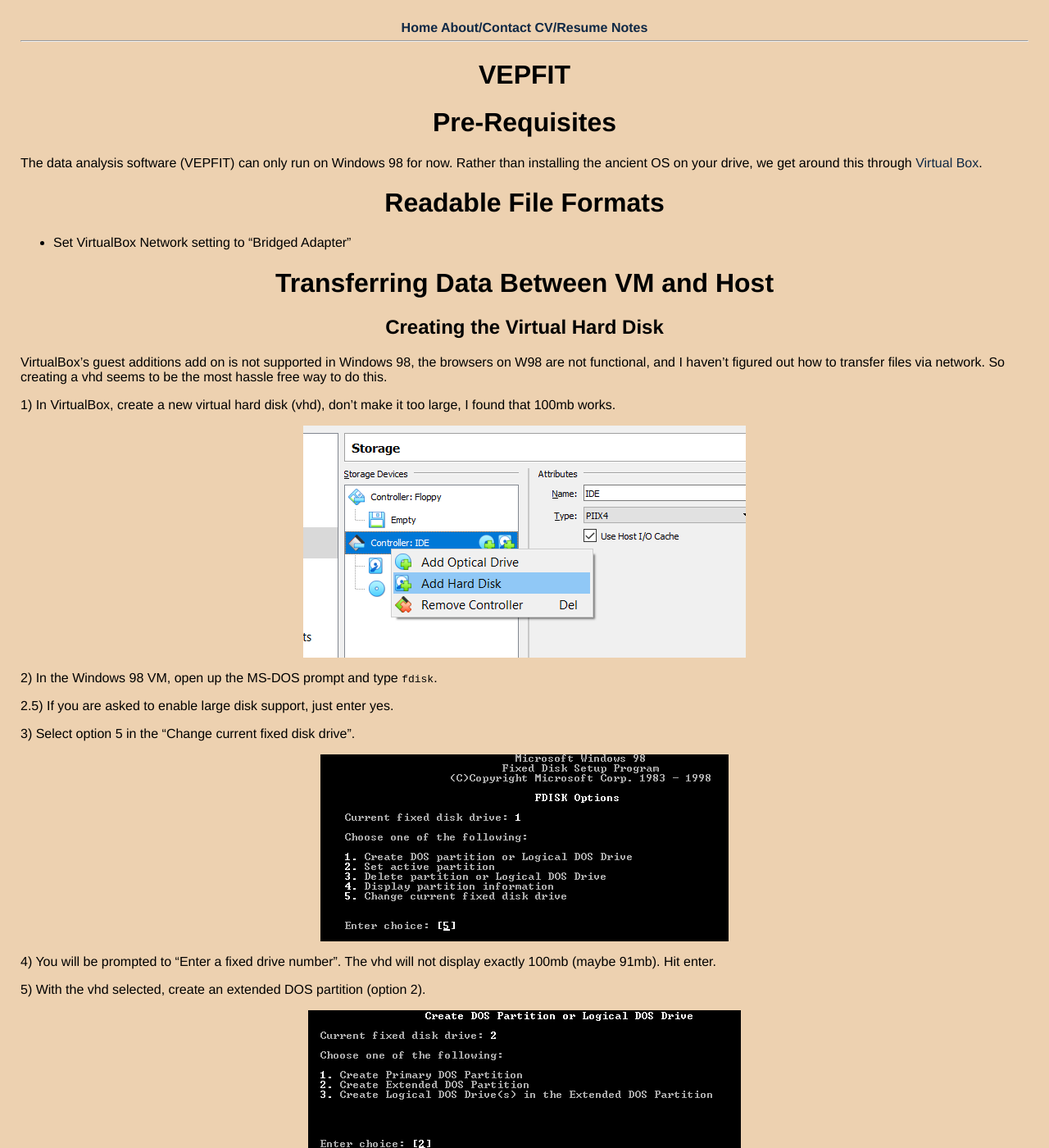
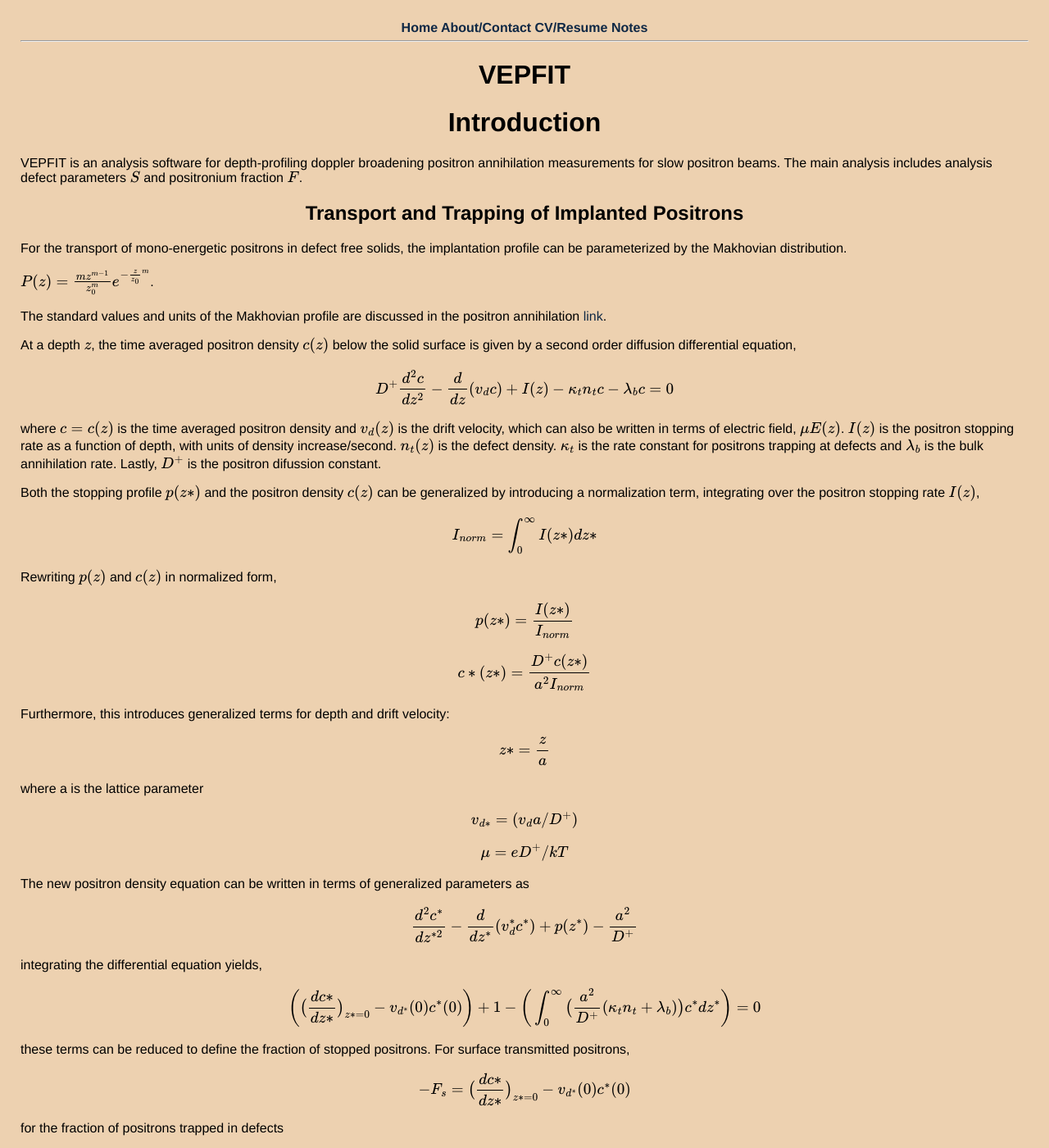
Before and after one commit to thaihangchung7/thaihangchung7.github.io, a Jekyll site: the page built from _notes/vepfit.md, in a window 1280 px wide and 1400 px high. Shown: the whole window at 82% size. Built offline with Jekyll 4.4.1, drawn with Linux system fonts in a browser that asks for light colours; formulas are drawn with MathJax 3; some of the changed text lies outside the part shown.

````diff
--- a/_notes/vepfit.md
+++ b/_notes/vepfit.md
@@ -4,17 +4,108 @@
 category: notes
 ---
 
-# Pre-Requisites
+# Introduction
+
+VEPFIT is an analysis software for depth-profiling doppler broadening positron annihilation measurements for slow positron beams. The main analysis includes analysis defect parameters $$S$$ and positronium fraction $$F$$.
+
+## Transport and Trapping of Implanted Positrons
+
+For the transport of mono-energetic positrons in defect free solids, the implantation profile can be parameterized by the Makhovian distribution.
+
+$$ P(z) = \frac{m z^{m-1}}{z_{0}^{m}} e^{-\frac{z}{z_{0}}^m}$$.
+
+The standard values and units of the Makhovian profile are discussed in the positron annihilation [link](/notes/PositronAS.html#PositronImplantationProfile).
+
+At a depth $$z$$, the time averaged positron density $$c(z)$$ below the solid surface is given by a second order diffusion differential equation,
+
+$$ D^{+} \frac{d^{2} c}{dz^{2}} - \frac{d}{dz} (v_{d} c) + I(z) - \kappa_{t} n_{t} c - \lambda_{b} c = 0 $$
+
+where $$c=c(z)$$ is the time averaged positron density and $$v_{d}(z)$$ is the drift velocity, which can also be written in terms of electric field, $$\mu E(z)$$. $$I(z)$$ is the positron stopping rate as a function of depth, with units of density increase/second. $$n_{t}(z)$$ is the defect density. $$\kappa_{t}$$ is the rate constant for positrons trapping at defects and $$\lambda_{b}$$ is the bulk annihilation rate. Lastly, $$D^{+}$$ is the positron difussion constant.
+
+Both the stopping profile $$p(z*)$$ and the positron density $$c(z)$$ can be generalized by introducing a normalization term, integrating over the positron stopping rate $$I(z)$$,
+
+$$ I_{norm} = \int_{0}^{\infty} I(z*) dz* $$
+
+Rewriting $$p(z)$$ and $$c(z)$$ in normalized form,
+
+$$p(z*) = \frac{I(z*)}{I_{norm}}$$
+
+$$c*(z*) = \frac{D^{+} c(z*)}{a^{2} I_{norm}}$$
+
+Furthermore, this introduces generalized terms for depth and drift velocity:
+
+$$ z* = \frac{z}{a}$$
+
+where a is the lattice parameter
+
+$$ v_{d*} = (v_{d} a / D^{+})$$
+
+$$\mu = e D^{+}/kT$$
+
+The new positron density equation can be written in terms of generalized parameters as
+
+$$ \frac{d^{2} c^{*}}{dz^{*2}} - \frac{d}{dz^{*}} (v_{d}^{*} c^{*}) + p(z^{*}) - \frac{a^{2}}{D^{+}}$$
+
+integrating the differential equation yields,
+
+$$ \bigg( \big( \frac{dc*}{dz*} \big)_{z*=0} - v_{d^{*}}(0) c^{*}(0) \bigg) + 1 - \bigg( \int_{0}^{\infty} \big( \frac{a^{2}}{D^{+}} (\kappa_{t} n_{t} + \lambda_{b}) \big) c^{*} dz^{*} \bigg) = 0$$
+
+these terms can be reduced to define the fraction of stopped positrons. For surface transmitted positrons,
+
+$$ -F_{s} = \big( \frac{dc*}{dz*} \big)_{z*=0} - v_{d^{*}}(0) c^{*}(0)$$
+
+for the fraction of positrons trapped in defects
+
+$$ F_{t} = \int_{0}^{\infty} \frac{a^{2}}{D^{+}} \kappa_{t} n_{t} c^{*} dz^{*} $$
+
+and the fraction of positrons annihilated in the bulk
+
+$$ F_{b} = \int_{0}^{\infty} \frac{a^{2}}{D^{+}} \lambda_{b} c^{*} dz^{*} $$
+
+## Boundary Conditions on $$c(z)$$
+
+In principle, for large depths $$z \rightarrow \infty$$, positron concentration becomes negligible and satifies $$c(z\rightarrow \infty) = 0$$.
+
+In practice, it may be more useful to define a depth $$z_f$$ where no positrons are stopped and no defects are present. The solution to the differential equation introduces the positron diffusion length, $$L_{+}$$, assuming a uniform defect density,
+
+$$c(z) = c(z_{f}) e^{-a (z - z_{f}) / L_{+}}$$
+
+The diffusion length in a pure material is defined as,
+
+$$ L_{+} = (\frac{D^{+}}{\lambda_{b}})^{1/2}$$
+
+If we set the boundary condition $$z=z_{f}$$, then,
+
+$$\big(\frac{dc}{dz}\big)_{z=z_f} = -c(z_{f}) / L_{+}$$,
+
+the diffusion length then becomes the *effective* diffusion length, $$L_{+,eff}$$,
+
+$$L_{+,eff} = \big[ D^{+} / (\kappa_{t} n_{t} + \lambda_b) \big]^{1/2}$$
+
+An absorption length, $$L_{a}$$ can also be defined if the boundary condition $$z=0$$ is chosen,
+
+$$\big(  \frac{dc}{dz} \big) = c(z=0)/ L_{a}$$
+
+## Numerical Solutions to the Positron Diffusion Equation
+
+For the case of $$E(z) = 0$$, The general solution the differential equation with generalized parameters (asteriks indicating that they are generalized have been omitted) is,
+
+$$c(z) = A e^{\gamma z} + B e^{-\gamma z} + p/\alpha$$
+
+
+# VEPFIT wrasslin'
+
+## Pre-Requisites
 
 The data analysis software (VEPFIT) can only run on Windows 98 for now. Rather than installing the ancient OS on your drive, we get around this through [Virtual Box](https://www.virtualbox.org/).
 
-# Readable File Formats
+## Readable File Formats
 
 - Set VirtualBox Network setting to "Bridged Adapter"
 
-# Transferring Data Between VM and Host
+## Transferring Data Between VM and Host
 
-## Creating the Virtual Hard Disk
+### Creating the Virtual Hard Disk
 VirtualBox's guest additions add on is not supported in Windows 98, the browsers on W98 are not functional, and I haven't figured out how to transfer files via network. So creating a vhd seems to be the most hassle free way to do this.
 
 1) In VirtualBox, create a new virtual hard disk (vhd), don't make it too large, I found that 100mb works.
@@ -43,7 +134,7 @@
 
 8) Open up the MS-DOS prompt again and type ```format d:```
 
-## Moving the VHD to host machine
+### Moving the VHD to host machine
 
 9) Copy any files or data you need to transfer into the D: drive and **MAKE SURE YOU SHUT THE VM OFF BEFORE TRANSFERING**.
 
````
